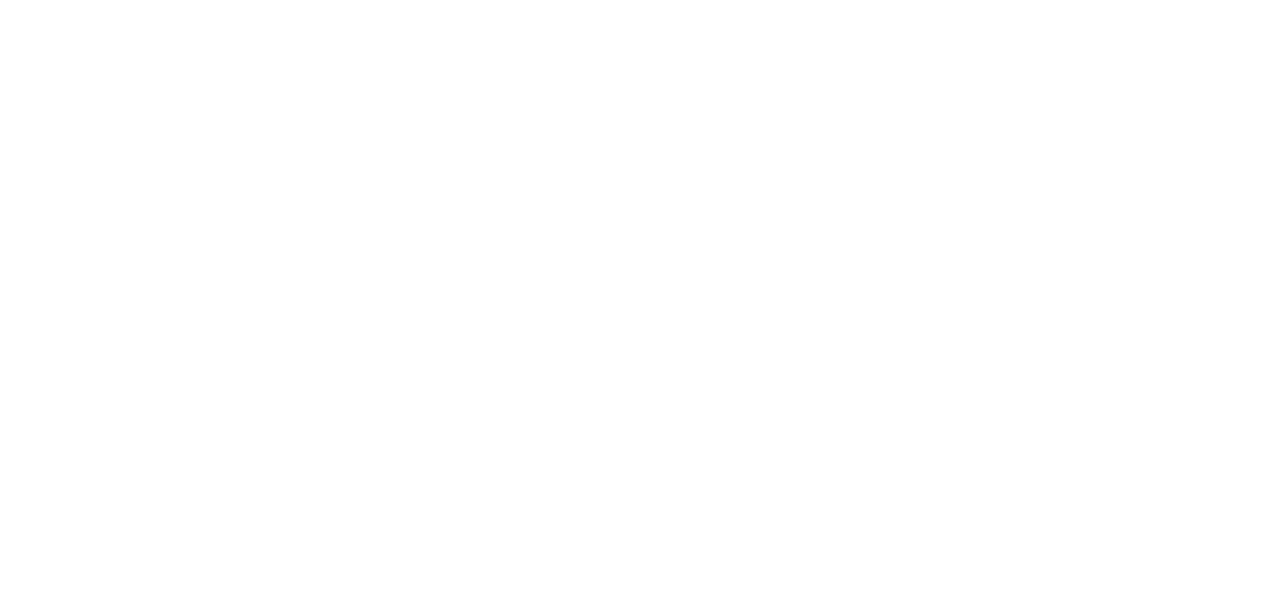
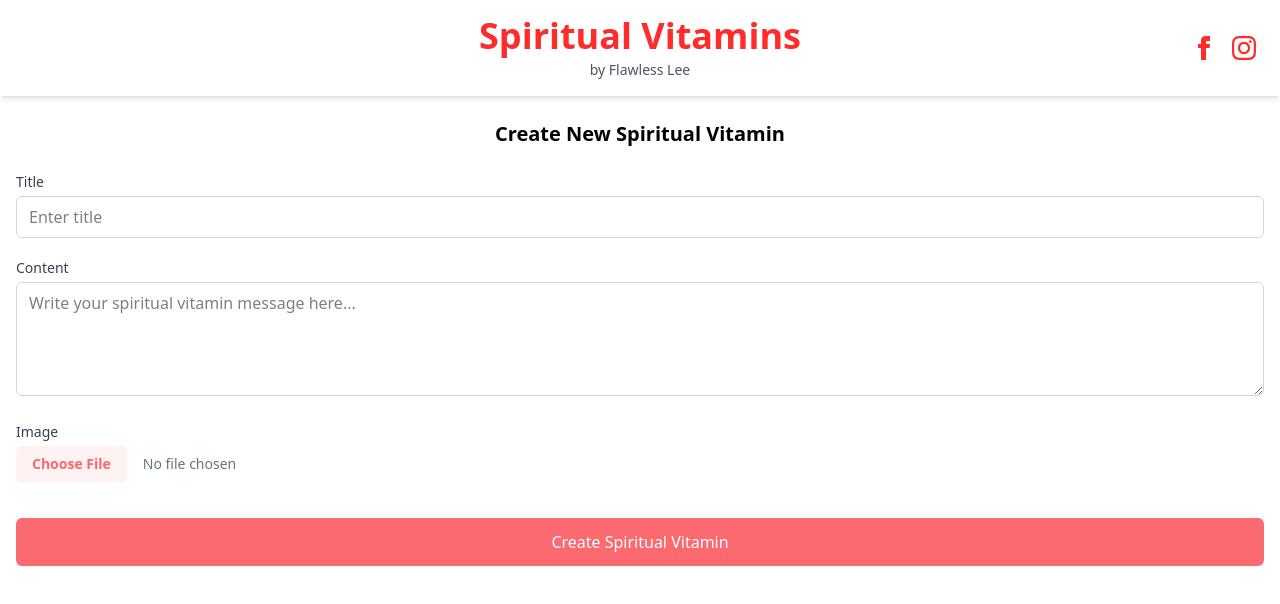
Before and after one commit to Dimmsum/spiritualvitamins, a React (Vite) app in the folder spiritual-vitamins/: page /manage-vitamins in a window 1280 px wide. Before the commit this address had no page. Shown: the top 604 px of the page. Built offline with nearby package versions, Linux system fonts and the light colour scheme.

Commit message:
started manageposts page. made create posts component.

```diff
--- a/spiritual-vitamins/package.json
+++ b/spiritual-vitamins/package.json
@@ -16,7 +16,8 @@
     "react": "^19.0.0",
     "react-dom": "^19.0.0",
     "react-router-dom": "^7.5.1",
-    "tailwindcss": "^4.1.4"
+    "tailwindcss": "^4.1.4",
+    "uuid": "^11.1.0"
   },
   "devDependencies": {
     "@eslint/js": "^9.22.0",
--- a/spiritual-vitamins/src/App.jsx
+++ b/spiritual-vitamins/src/App.jsx
@@ -4,6 +4,7 @@ import Home from './pages/Home'
 import Signup from './pages/Signup'
 import Login from './pages/Login'
 import Posts from './pages/Posts'
+import ManageVitamins from './pages/ManagePosts'
 
 
 
@@ -18,6 +19,7 @@ function App() {
           <Route path="/login" element={<Login />} />
           <Route path="/signup" element={<Signup />} />
           <Route path="/posts" element={<Posts />} />
+          <Route path="/manage-vitamins" element={<ManageVitamins />} />
           {/* Add more routes as needed */}
         </Routes>
     </Router>
--- a/spiritual-vitamins/src/components/CreatePost.jsx
+++ b/spiritual-vitamins/src/components/CreatePost.jsx
@@ -1,20 +1,67 @@
 // src/components/CreatePost.jsx
 import { useState } from 'react';
 import { supabase } from '../lib/supabaseClient';
+import { v4 as uuidv4 } from 'uuid';
 
 function CreatePost() {
   const [title, setTitle] = useState('');
   const [content, setContent] = useState('');
-  const [imageUrl, setImageUrl] = useState('');
-  const [imageCaption, setImageCaption] = useState('');
+  const [image, setImage] = useState(null);
+  const [imagePreview, setImagePreview] = useState(null);
   const [loading, setLoading] = useState(false);
+
+  // Handle image selection
+  function handleImageChange(e) {
+    const file = e.target.files[0];
+    if (!file) return;
+
+    setImage(file);
+
+    // Create a preview URL
+    const reader = new FileReader();
+    reader.onload = () => {
+      setImagePreview(reader.result);
+    };
+    reader.readAsDataURL(file);
+  }
 
   async function handleSubmit(e) {
     e.preventDefault();
     try {
       setLoading(true);
-      const user = supabase.auth.user();
+      // Get the current user
+      const { data: { user } } = await supabase.auth.getUser();
 
+      if (!user) {
+        throw new Error('You must be logged in to create a post');
+      }
+
+      let imageUrl = null;
+
+      // If an image was selected, upload it first
+      if (image) {
+        const fileExt = image.name.split('.').pop();
+        const fileName = `${uuidv4()}.${fileExt}`;
+        const filePath = `post-images/${fileName}`;
+
+        // Upload the image to Supabase Storage
+        const { error: uploadError } = await supabase
+          .storage
+          .from('images')
+          .upload(filePath, image);
+
+        if (uploadError) throw uploadError;
+
+        // Get the public URL
+        const { data } = supabase
+          .storage
+          .from('images')
+          .getPublicUrl(filePath);
+
+        imageUrl = data.publicUrl;
+      }
+
+      // Insert the post with the image URL
       const { error } = await supabase
         .from('posts')
         .insert([
@@ -22,7 +69,6 @@ function CreatePost() {
             title,
             content,
             image_url: imageUrl,
-            image_caption: imageCaption,
             author_id: user.id
           }
         ]);
@@ -32,8 +78,8 @@ function CreatePost() {
       // Reset form fields
       setTitle('');
       setContent('');
-      setImageUrl('');
-      setImageCaption('');
+      setImage(null);
+      setImagePreview(null);
 
       alert('Post created successfully!');
     } catch (error) {
@@ -43,5 +89,77 @@ function CreatePost() {
     }
   }
 
-  // Component JSX here
+  return (
+    <div className="w-full px-4 py-6 bg-white">
+      <h1 className="text-xl font-bold text-center mb-6">Create New Spiritual Vitamin</h1>
+
+      <form onSubmit={handleSubmit} className="space-y-5">
+        <div>
+          <label htmlFor="title" className="block text-sm font-medium text-gray-700 mb-1">
+            Title
+          </label>
+          <input
+            id="title"
+            type="text"
+            value={title}
+            onChange={(e) => setTitle(e.target.value)}
+            required
+            className="w-full px-3 py-2 border border-gray-300 rounded-md focus:outline-none focus:ring-2 focus:ring-red-500/50"
+            placeholder="Enter title"
+          />
+        </div>
+
+        <div>
+          <label htmlFor="content" className="block text-sm font-medium text-gray-700 mb-1">
+            Content
+          </label>
+          <textarea
+            id="content"
+            value={content}
+            onChange={(e) => setContent(e.target.value)}
+            required
+            rows="4"
+            className="w-full px-3 py-2 border border-gray-300 rounded-md focus:outline-none focus:ring-2 focus:ring-red-500/50"
+            placeholder="Write your spiritual vitamin message here..."
+          />
+        </div>
+
+        <div>
+          <label htmlFor="image" className="block text-sm font-medium text-gray-700 mb-1">
+            Image
+          </label>
+          <input
+            id="image"
+            type="file"
+            accept="image/*"
+            onChange={handleImageChange}
+            className="w-full text-sm text-gray-500 file:mr-4 file:py-2 file:px-4 file:rounded-md file:border-0 file:text-sm file:font-semibold file:bg-red-50 file:text-red-500/70 hover:file:bg-red-100"
+          />
+
+          {/* Image preview */}
+          {imagePreview && (
+            <div className="mt-3">
+              <img
+                src={imagePreview}
+                alt="Preview"
+                className="w-full h-40 object-cover rounded-md"
+              />
+            </div>
+          )}
+        </div>
+
+        <div className="flex justify-center pt-4">
+          <button
+            type="submit"
+            disabled={loading}
+            className="w-full py-3 bg-red-500/70 hover:bg-red-600/90 text-white font-medium rounded-md transition-colors focus:outline-none focus:ring-2 focus:ring-red-500 focus:ring-offset-2 disabled:opacity-50"
+          >
+            {loading ? 'Creating...' : 'Create Spiritual Vitamin'}
+          </button>
+        </div>
+      </form>
+    </div>
+  );
 }
+
+export default CreatePost;
--- /dev/null
+++ b/spiritual-vitamins/src/lib/supabaseClient.js
@@ -0,0 +1,7 @@
+// src/lib/supabaseClient.js
+import { createClient } from '@supabase/supabase-js';
+
+const supabaseUrl = import.meta.env.VITE_SUPABASE_URL;
+const supabaseAnonKey = import.meta.env.VITE_SUPABASE_ANON_KEY;
+
+export const supabase = createClient(supabaseUrl, supabaseAnonKey);
--- a/spiritual-vitamins/src/pages/Home.jsx
+++ b/spiritual-vitamins/src/pages/Home.jsx
@@ -2,6 +2,7 @@ import React from "react";
 import Header from "../components/Header";
 import SearchBar from "../components/SearchBar";
 import Footer from "../components/Footer"
+
 
 const Home = () => {
   // Sample card data - replace with your actual data
--- /dev/null
+++ b/spiritual-vitamins/src/pages/ManagePosts.jsx
@@ -0,0 +1,12 @@
+import CreatePost from "../components/CreatePost"
+import Header from "../components/Header"
+
+const ManageVitamins=()=>{
+    return(
+        <>
+        <Header/>
+        <CreatePost/>
+        </>
+    );
+}
+export default ManageVitamins
--- a/spiritual-vitamins/supabaseClient.js
+++ /dev/null
@@ -1,7 +0,0 @@
-import { createClient } from '@supabase/supabase-js';
-
-const supabaseUrl = import.meta.env.VITE_SUPABASE_URL;
-const supabaseKey = import.meta.env.VITE_SUPABASE_ANON_KEY;
-const supabase = createClient(supabaseUrl, supabaseKey);
-
-export default supabase
```
Also changed, not shown: 1 other file (tests, documents, lock files or other folders).
